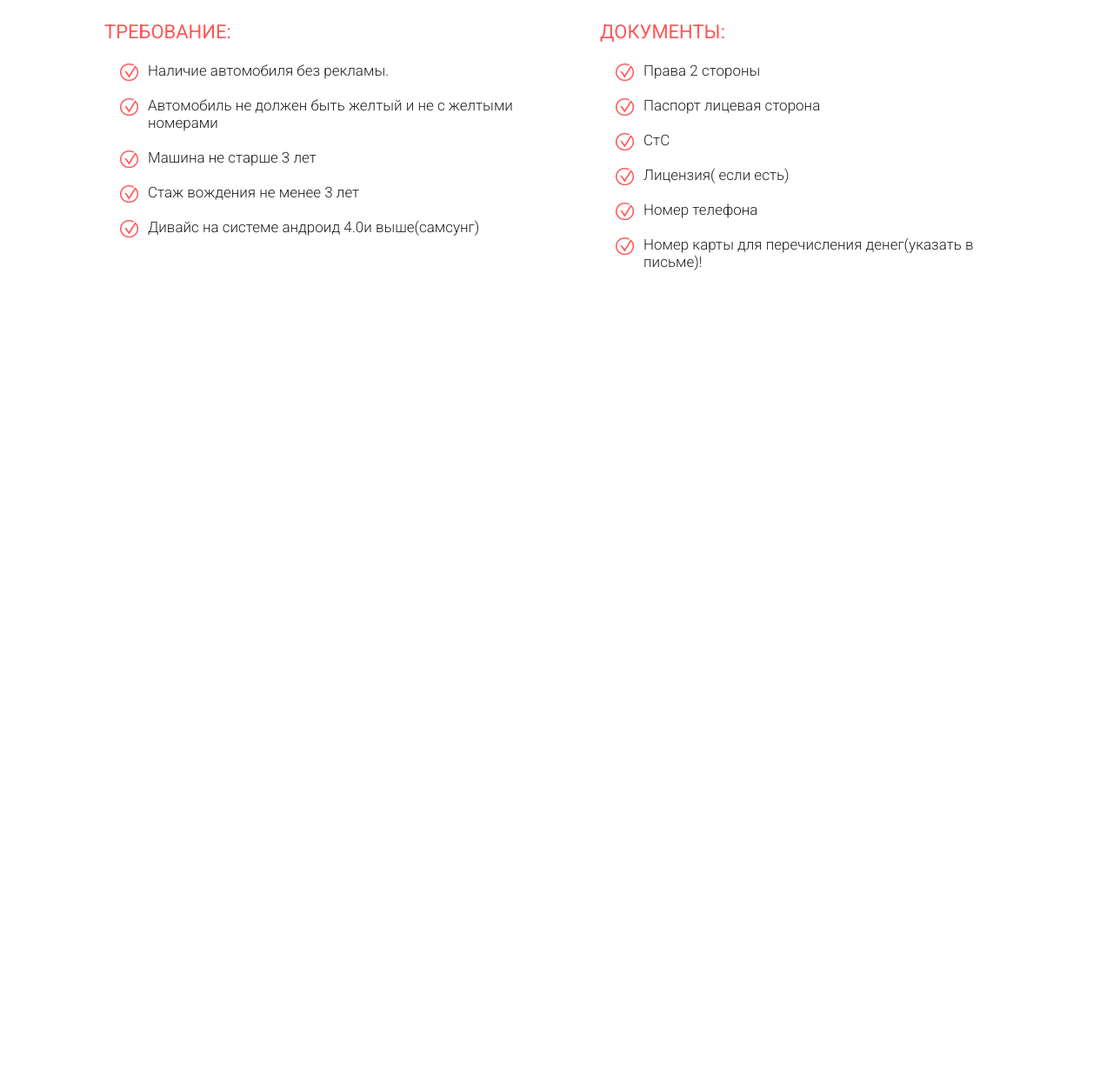
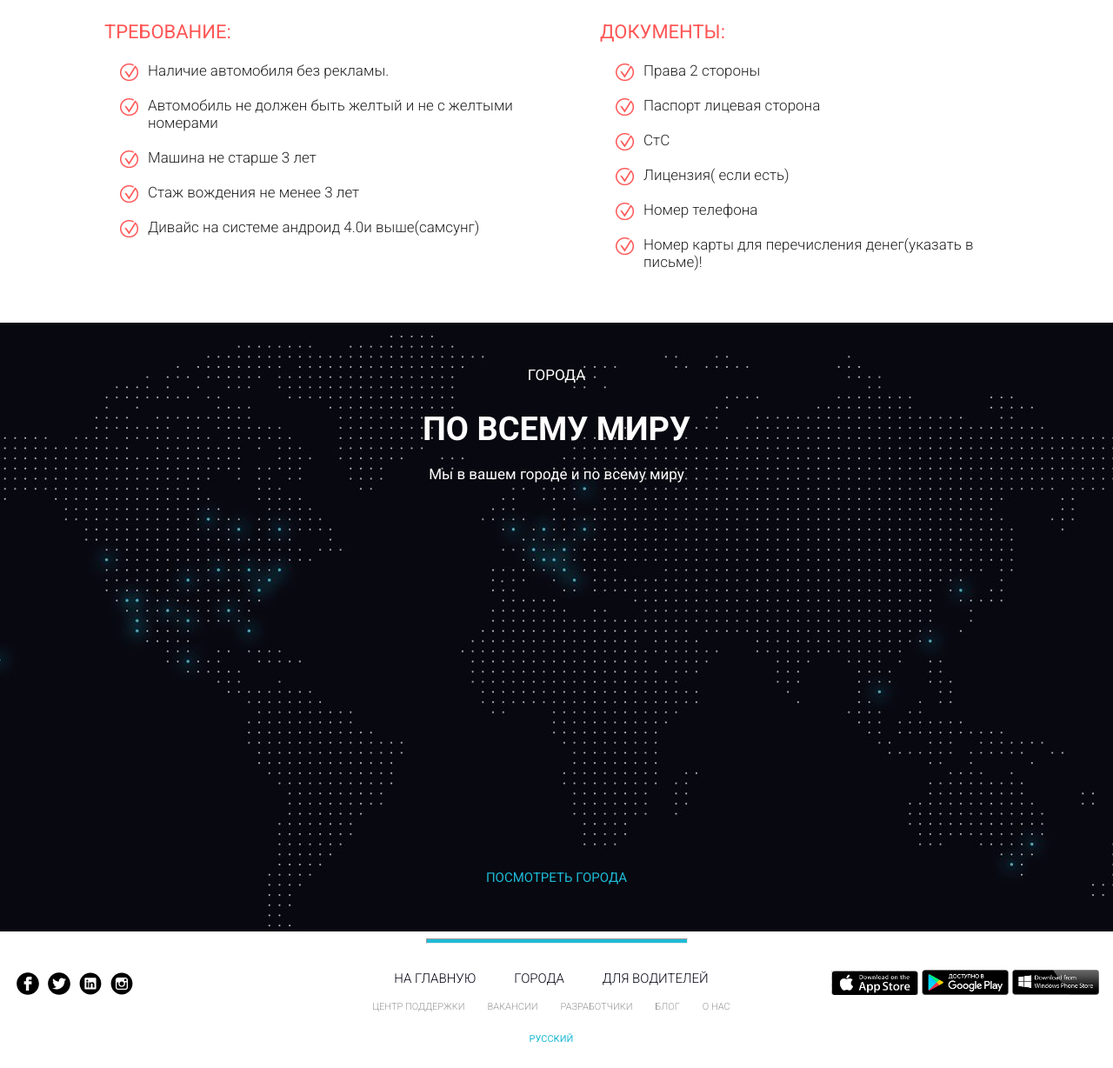
Before and after one commit to Alexandr-77/Avto-uber, a plain HTML site: page index.html in a window 1280 px wide. Shown: the part 4263-5491 px from the top of the page at 87% size. Before the commit the page ends 4634 px from the top, so only its background shows below. Drawn offline with Linux system fonts and the light colour scheme.

Commit message:
Add files via upload

```diff
--- a/index.html
+++ b/index.html
@@ -7,6 +7,7 @@
    <link rel="shortcut icon" href="./img/favicon.ico">
    <link rel="stylesheet" href="./css/style.css">
 </head>
+
 <body>
    <header class="header">
       <div class="container">
@@ -201,7 +202,7 @@
          <h4>Возможности</h4>
          <h2>Выбор - отличная штука!</h2>
          <p>Закажите автомобиль, который подходит вам по стилю и бюджету</p>
-         <img src="./img/sample/sample.png" alt="">
+         <img src="./img/sample/sample.png" alt="авто">
       </div>
    </div>
    <p class="sample__text" >Машины на каждый день. <br> Лучше, быстрее и дешевле, чем такси</p>
@@ -257,13 +258,46 @@
       </div>
    </div>
 
+   <div class="city">
+      <h4>Города</h4>
+      <h2>По всему миру</h2>
+      <p>Мы в вашем городе и по всему миру</p>
+      <a href="#"><h3>Посмотреть города</h3></a>
+   </div>
 
-
-
-
-
-
-
+   <div class="footer">
+      <hr>
+      <div class="footer-block">
+         <div class="footer-block__icons">
+            <a href="#"><img src="./img/footer/Facebook.svg" alt=""></a>
+            <a href="#"><img src="./img/footer/Twitter.svg" alt=""></a>
+            <a href="#"><img src="./img/footer/in.svg" alt=""></a>
+            <a href="#"><img src="./img/footer/instagram.svg" alt=""></a>
+         </div>
+         <div class="footer-block__menu">
+            <div class="footer-block__menu__1">
+               <a href="#">На главную</a>
+               <a href="#">Города</a>
+               <a href="#">Для водителей</a>
+            </div>
+            <div class="footer-block__menu__2">
+               <a href="#">Центр поддержки</a>
+               <a href="#">Вакансии</a>
+               <a href="#">Разработчики</a>
+               <a href="#">Блог</a>
+               <a href="#">О нас</a>
+            </div>
+            <div class="footer-block__menu__3">
+                  <a href="#">Русский</a>
+            </div>
+         </div>
+         <div class="footer-block__img">
+            <a href="#"><img src="./img/footer/appstore.png" alt=""></a>
+            <a href="#"><img src="./img/footer/google.png" alt=""></a>
+            <a href="#"><img src="./img/footer/windows.png" alt=""></a>
+         </div>
+      </div>
+   </div>
 
 
 
```
